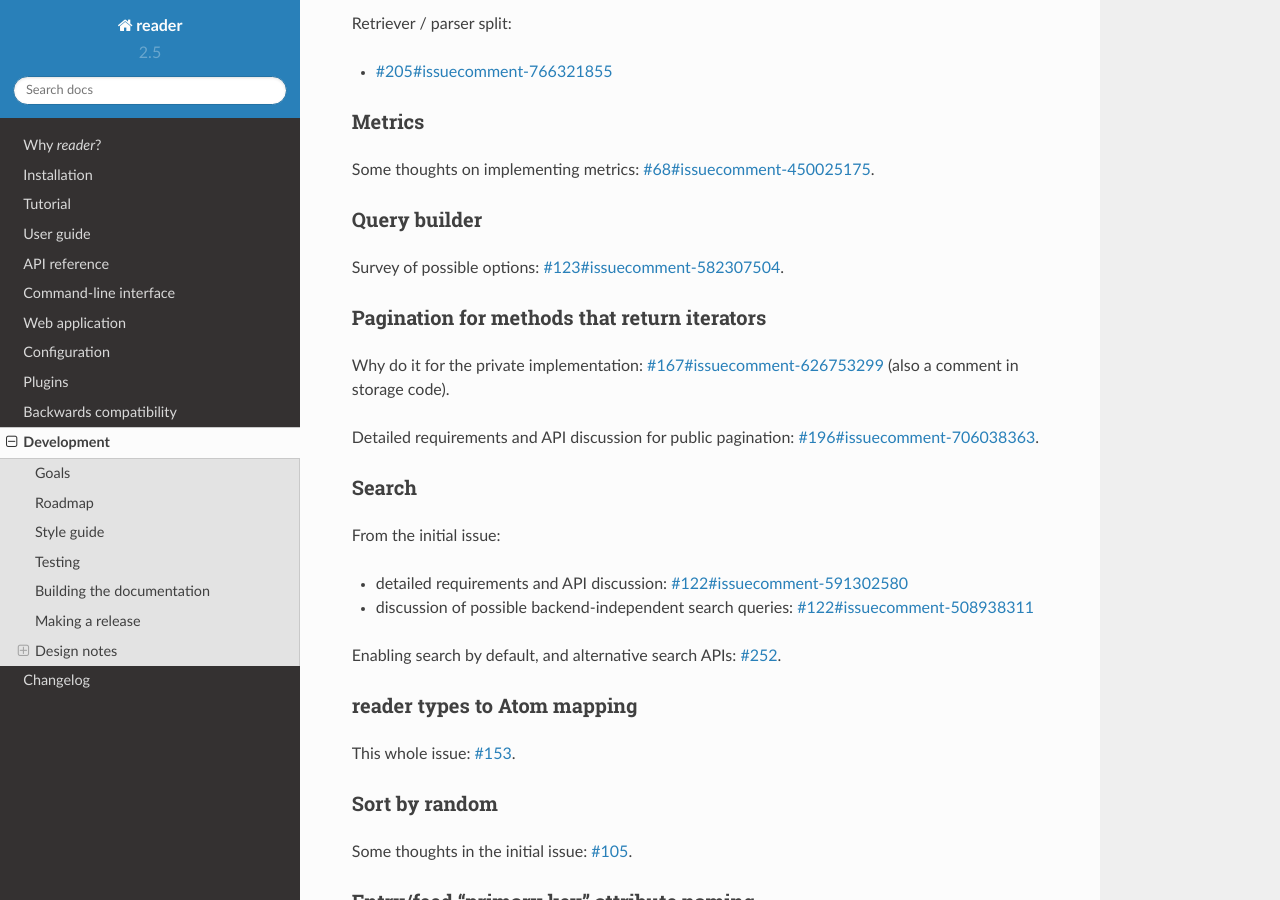
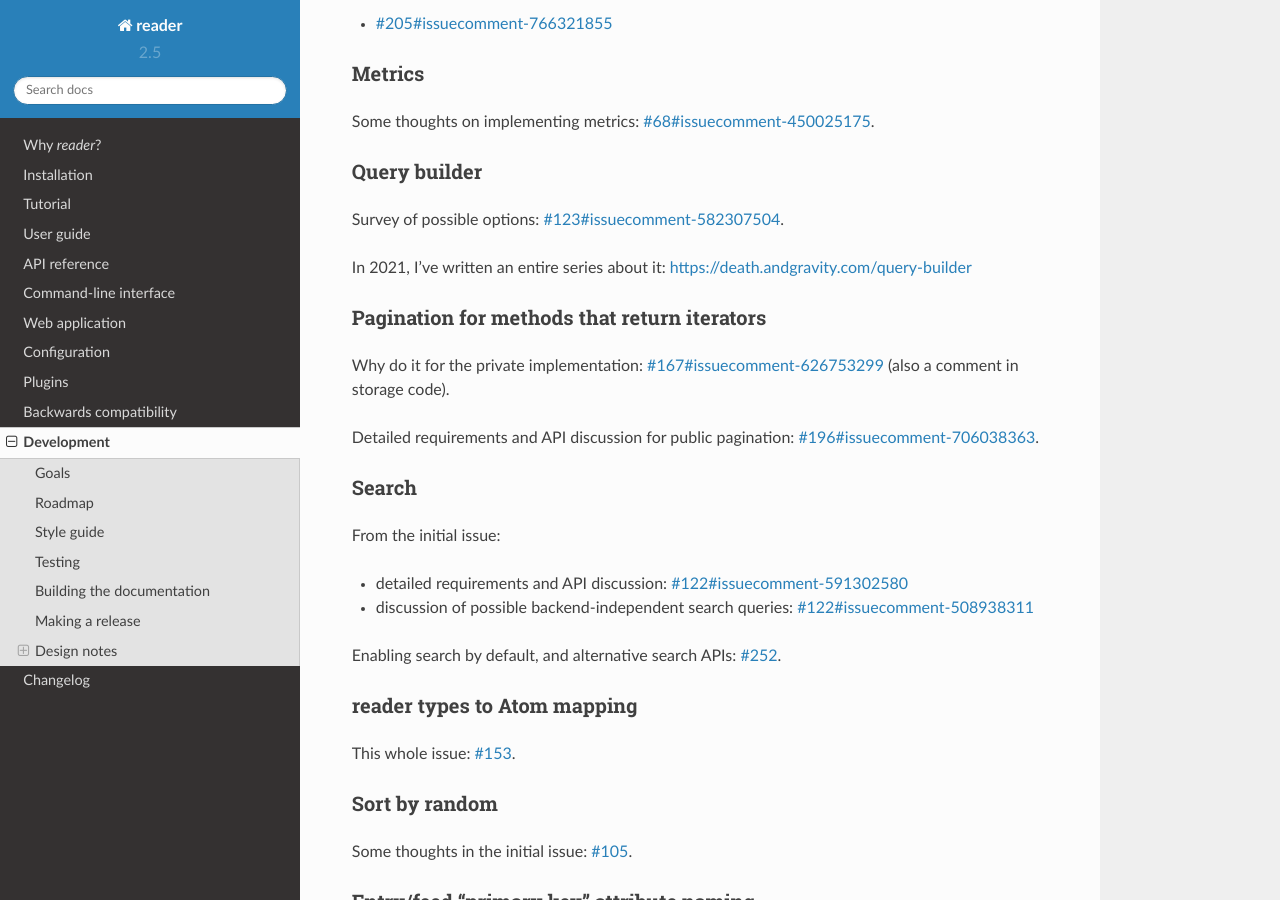
Before and after one commit to Alcides1123/reader, a Sphinx documentation site: the page built from docs/dev.rst, in a window 1280 px wide and 900 px high, scrolled down 4125 px. Built offline with Sphinx 7.4.7 and the Read the Docs theme 2.0.0, drawn with Linux system fonts in a browser that asks for light colours; some of the changed text lies outside the part shown.

Commit message:
Dev notes.

```diff
--- a/docs/dev.rst
+++ b/docs/dev.rst
@@ -208,6 +206,9 @@ Query builder
 ~~~~~~~~~~~~~
 
 Survey of possible options: :issue:`123#issuecomment-582307504`.
+
+In 2021, I've written an entire series about it:
+https://death.andgravity.com/query-builder
 
 
 Pagination for methods that return iterators
```
Also changed, not shown: other parts of docs/dev.rst (+0 -2 lines).
